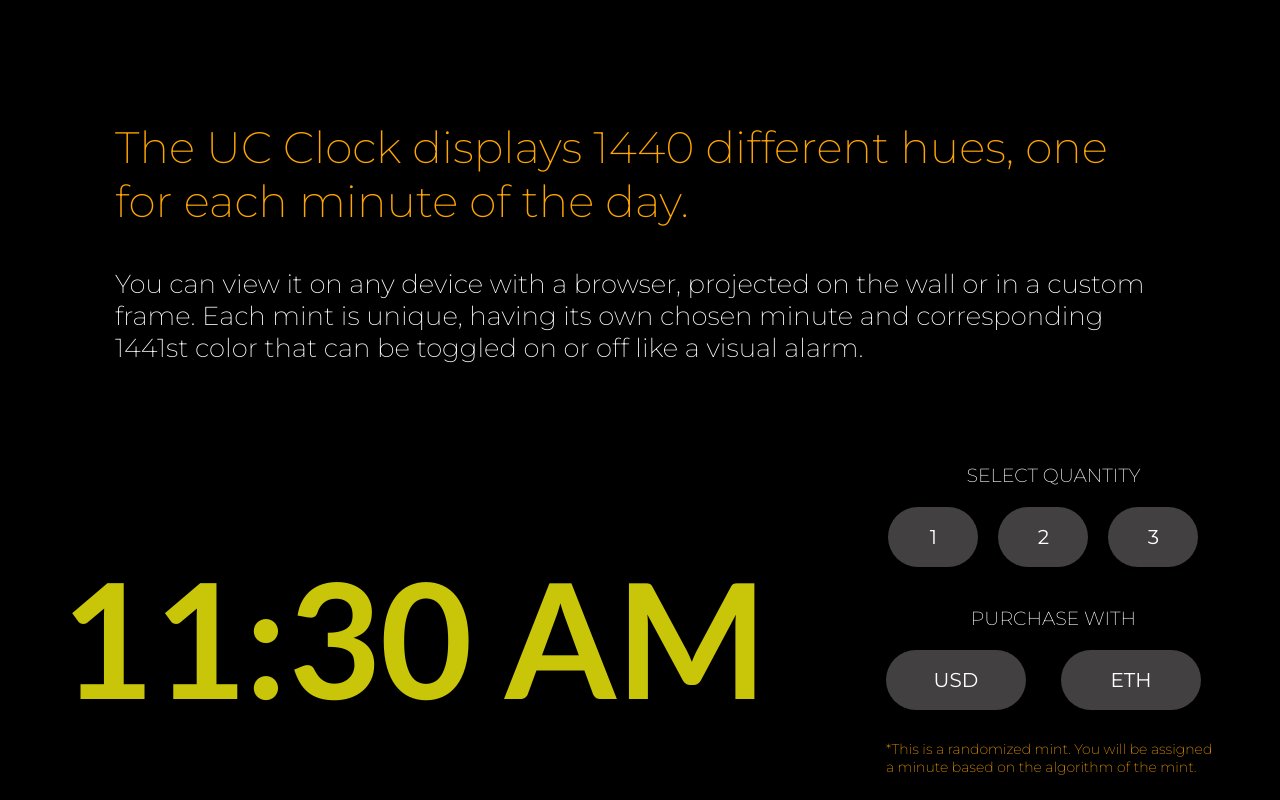
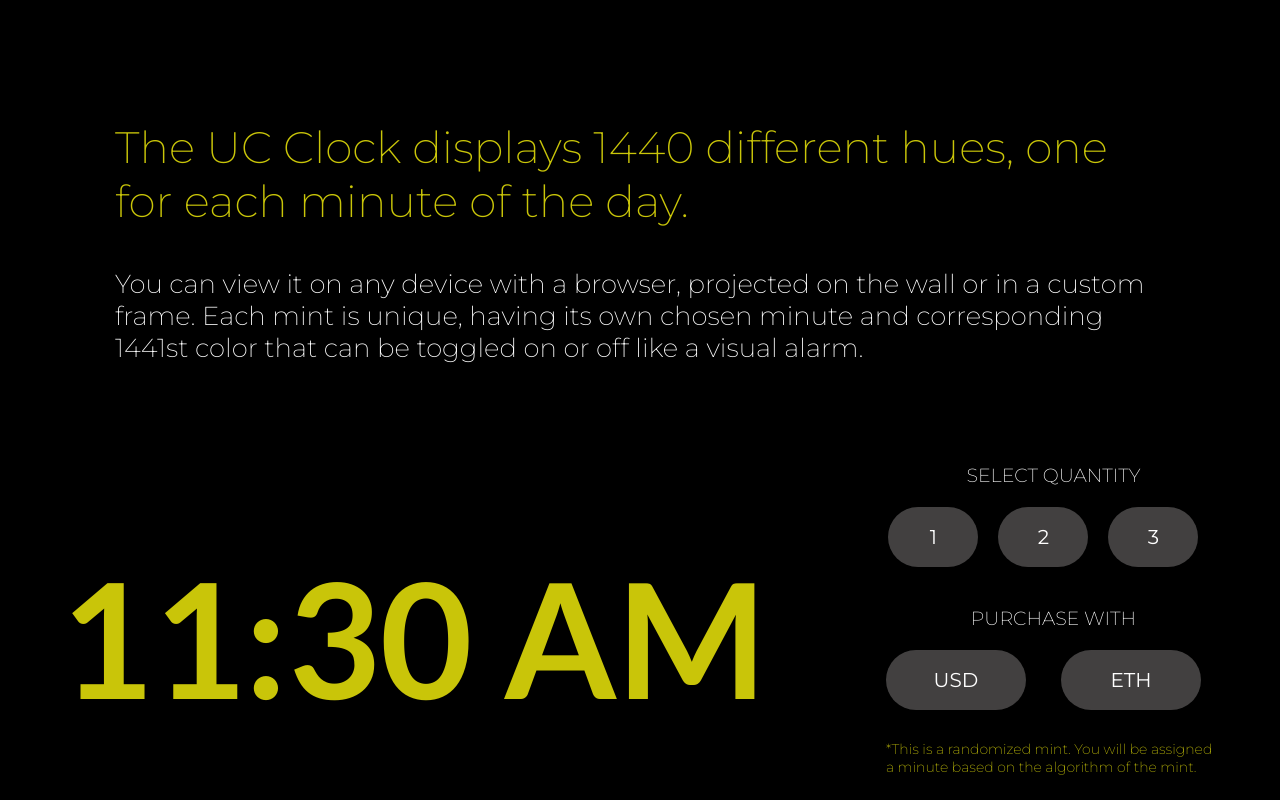
Before and after one commit to dereksione/UniversalColorClock, a SvelteKit app: page / in a window 1280 px wide. Shown: the part 1080-1880 px from the top of the page. Built offline with nearby package versions, Linux system fonts and the light colour scheme; a web font is replaced by a local one.

Commit message:
Purchasebar text now tracking ucc colors

```diff
--- a/src/routes/Purchasebar.svelte
+++ b/src/routes/Purchasebar.svelte
@@ -1,14 +1,28 @@
 <script>
     import Clock from "./Clock.svelte";
+    import { normalHue } from "../ucc-script/retrieve";
     import GreyButton from "./GreyButton.svelte";
+    import { onMount } from "svelte";
 
-    let clockColor = "orange";
+    let time = new Date();
+
+    $: [r, g, b] = normalHue(time);
+
+    onMount(() => {
+        const interval = setInterval(() => {
+            time = new Date();
+        }, 1000);
+
+        return () => {
+            clearInterval(interval);
+        };
+    });
 </script>
 
 <div class="container">
     <div class="text-container" id="purchase-section">
         <div class="tagline-big">
-            <p style="color: {clockColor}">
+            <p style="color: rgb({`${r},${g},${b}`})">
                 The UC Clock displays 1440 different hues, one for each minute
                 of the day.
             </p>
@@ -49,7 +63,7 @@
                         <GreyButton buttonText={"ETH"} buttonWidth="140px" />
                     </div>
                 </div>
-                <div class="mint-disclaimer" style="color:{clockColor}">
+                <div class="mint-disclaimer" style="color:rgb({`${r},${g},${b}`})">
                     *This is a randomized mint. You will be assigned a minute based on the algorithm of the mint.
                 </div>
             </div>
```
